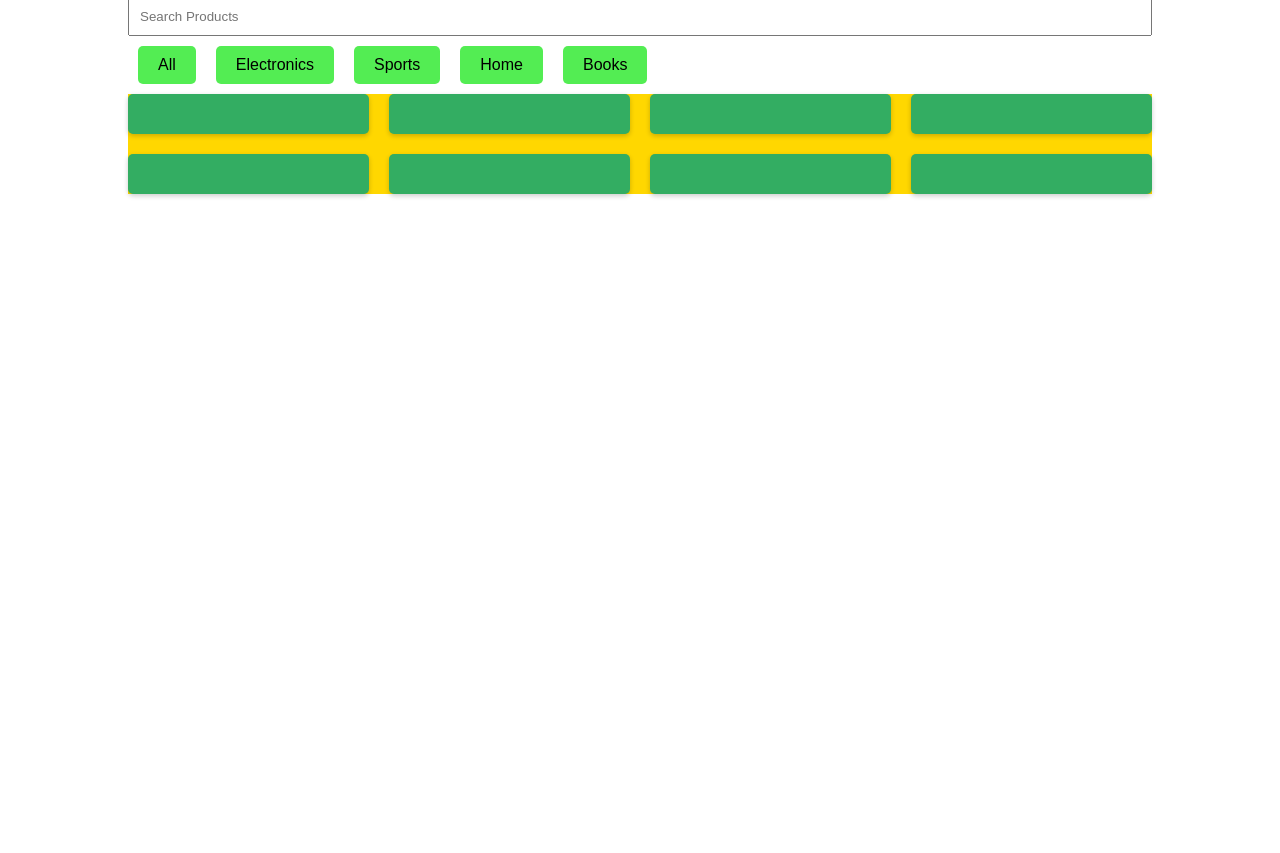
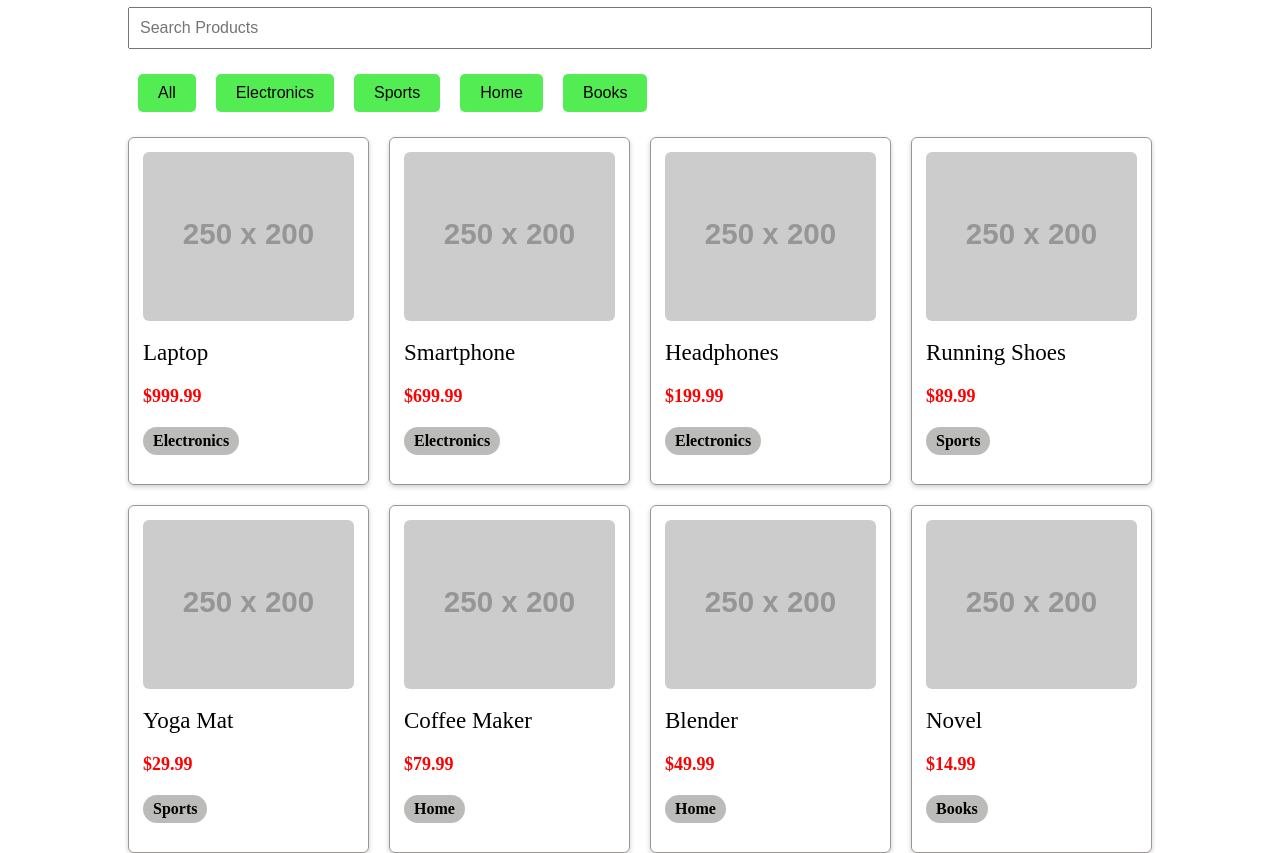
Before and after one commit to DheerajPKumar/Assignment_12A, a plain HTML site: page index.html in a window 1280 px wide. Shown: the part 83-936 px from the top of the page. Before the commit the page ends 800 px from the top, so only its background shows below. Drawn offline with Linux system fonts and the light colour scheme; placeholder pictures from the web are drawn by us.

Commit message:
UI completed for the Assignment

```diff
--- a/index.html
+++ b/index.html
@@ -11,11 +11,11 @@
         <h1 class="cardContainer__heading">Interactive Product Gallery</h1>
         <input type="text" class="cardContainer__input" placeholder="Search Products" required></input>
         <div class="cardContainer__navigation">
-            <button class="cardContainer__navigation-btn">All</button>
-            <button class="cardContainer__navigation-btn">Electronics</button>
-            <button class="cardContainer__navigation-btn">Sports</button>
-            <button class="cardContainer__navigation-btn">Home</button>
-            <button class="cardContainer__navigation-btn">Books</button>
+            <button class="cardContainer__navigation-btn" id="all">All</button>
+            <button class="cardContainer__navigation-btn" id="electronics">Electronics</button>
+            <button class="cardContainer__navigation-btn" id="sports">Sports</button>
+            <button class="cardContainer__navigation-btn" id="home">Home</button>
+            <button class="cardContainer__navigation-btn" id="books">Books</button>
         </div>
         <div class="cardContainer__cards">
 
--- a/script.js
+++ b/script.js
@@ -1,40 +1,48 @@
 var products = [
-    { id: 1, name: "Laptop",
+    { id: 1,
+        name: "Laptop",
         price: 999.99,
         category: "Electronics",
         image: "https://via.placeholder.com/250x200?text=Laptop"
     },
-    { id: 2, name: "Smartphone",
+    { id: 2,
+        name: "Smartphone",
         price: 699.99,
         category: "Electronics",
         image: "https://via.placeholder.com/250x200?text=Smartphone"
     },
-    { id: 3, name: "Headphones",
+    { id: 3,
+        name: "Headphones",
         price: 199.99,
         category: "Electronics",
         image: "https://via.placeholder.com/250x200?text=Headphones"
     },
-    { id: 4, name: "Running Shoes",
+    { id: 4,
+        name: "Running Shoes",
         price: 89.99,
         category: "Sports",
         image: "https://via.placeholder.com/250x200?text=Running+Shoes"
     },
-    { id: 5, name: "Yoga Mat",
+    { id: 5,
+        name: "Yoga Mat",
         price: 29.99,
         category: "Sports",
         image: "https://via.placeholder.com/250x200?text=Yoga+Mat"
     },
-    { id: 6, name: "Coffee Maker",
+    { id: 6,
+        name: "Coffee Maker",
         price: 79.99,
         category: "Home",
         image: "https://via.placeholder.com/250x200?text=Coffee+Maker"
     },
-    { id: 7, name: "Blender",
+    { id: 7,
+        name: "Blender",
         price: 49.99,
         category: "Home",
         image: "https://via.placeholder.com/250x200?text=Blender"
     },
-    { id: 8, name: "Novel",
+    { id: 8,
+        name: "Novel",
         price: 14.99,
         category: "Books",
         image: "https://via.placeholder.com/250x200?text=Novel"
@@ -50,6 +58,18 @@ for(var i=0; i<products.length; i++){
     const price = document.createElement('p');
     const tag = document.createElement('p');
 
+    img.src = products[i].image;
+    desc.textContent = products[i].name;
+    price.textContent = '$' + products[i].price.toFixed(2);
+    tag.textContent = products[i].category;
+    img.classList.add('img');
+    desc.classList.add('desc');
+    price.classList.add('price');
+    tag.classList.add('tag');
     card.classList.add('card');
+    card.appendChild(img);
+    card.appendChild(desc);
+    card.appendChild(price);
+    card.appendChild(tag);
     cardContainer.appendChild(card);
 }
--- a/styles.scss
+++ b/styles.scss
@@ -6,7 +6,6 @@
 
 .cardContainer{
     width: 80%;
-    // background-color: yellow;
     margin: 0 auto;
 
     &__heading{
@@ -17,6 +16,8 @@
     &__input{
         width: 100%;
         padding: 10px;
+        margin-top: 10px;
+        font-size: 16px;
     }
 
     &__navigation{
@@ -26,6 +27,7 @@
         gap: 20px;
 
         &-btn{
+            margin: 15px 0;
             font-size: 16px;
             padding: 10px 20px;
             border: none;
@@ -36,19 +38,45 @@
     }
 
     &__cards{
-        background-color: gold;
         display: grid;
-        grid-template-columns: 1fr 1fr 1fr 1fr;
+        grid-template-columns: repeat(auto-fit, minmax(200px, 1fr));
         gap: 20px;
-        // row-gap: 20px;
 
     }
 }
 
 .card{
-    background-color: rgb(51, 173, 98);
-    padding: 20px;
-    border-radius: 5px;
+    padding: 14px;
+    border-radius: 6px;
     box-shadow: 0px 2px 5px rgba(0, 0, 0, 0.2);
-    // place-self: center;
+    border: 0.1px solid #989595;
 }
+
+.img{
+    width: 100%;
+    border-radius: 6px;
+}
+
+.desc{
+    font-size: 23px;
+    margin: 15px 0;
+}
+
+.price{
+    font-size: 18px;
+    font-weight: 600;
+    color: red;
+    margin-top: 20px;
+}
+
+.tag{
+    background-color: rgba(121, 121, 116, 0.5);
+    padding: 5px 10px;
+    border-radius: 15px;
+    color: black;
+    font-size: 16px;
+    font-weight: bold;
+    margin-top: 20px;
+    margin-bottom: 15px;
+    width: fit-content;
+}
```
Also changed, not shown: styles.css, 1 other file.
